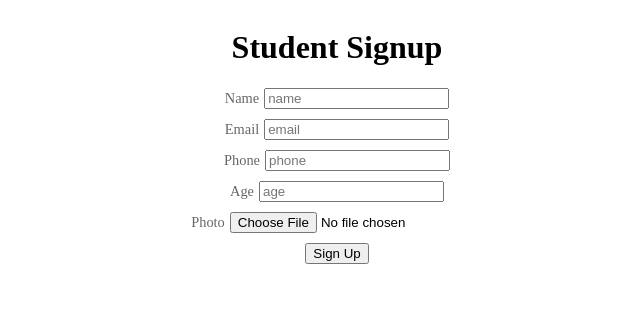
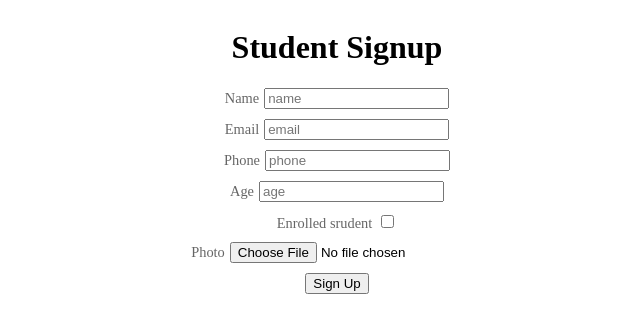
Before and after one commit to SazanDawadi/dataviz-intern, a React (Create React App) app: page / in a window 1280 px wide. Shown: the top 332 px of the page, without its empty margins (303-943 px from the left). Built offline with nearby package versions, Linux system fonts and the light colour scheme.

Commit message:
Add multiple validation rule

```diff
--- a/src/comps/Form.js
+++ b/src/comps/Form.js
@@ -5,6 +5,7 @@ import '../styles/form.css'
 const Form = () => {
     const [state, setState] = useState({});
     const[error, setError] = useState({});
+    const [selectedFile, setSelectedFile] = useState(null);
 
 
     const handleSubmit = (event) => {
@@ -20,6 +21,49 @@ const Form = () => {
         setError({ ...error, [name]: false })
 
         if(validation_rule.validate){
+
+            switch(event.target.type){
+                case 'text':
+                    if(value.length > validation_rule.rules.max  || value.length < validation_rule.rules.min ){
+                        setError({ ...error, [name]: true })
+
+                    }
+                    break;
+
+                case 'checkbox':
+                    console.log(event.target.checked)
+
+                    if(!event.target.checked &&  validation_rule.rules.should_be_checked){
+                        setError({ ...error, [name]: true });
+                        setState({ ...state, [name]: true });
+
+                    }
+                    break;
+
+                case 'file':
+                    if(event.target.files[0].type === validation_rule.rules.file_type ){
+                        setSelectedFile(event.target.files[0]);
+                    }
+                    else{
+                        setError({ ...error, [name]: true });
+                    }
+
+                    console.log(selectedFile)
+                    break;
+
+                case 'number':
+                    if(value>  validation_rule.rules.max){
+                        setError({ ...error, [name]: true });
+
+                    }
+                    break;
+
+
+                default:
+                    break;
+
+            }
+            console.log(event.target.type)
 
             if(value.length > validation_rule.rules.max){
                 setError({ ...error, [name]: true })
@@ -43,6 +87,7 @@ const Form = () => {
 
 
                         {inputData.validation_rule.validate && error[inputData.name]?<div><br/><label className='error'>{inputData.error_msg}</label></div>:''}
+
                         <br/>
 
 
--- a/src/schema/formFields.json
+++ b/src/schema/formFields.json
@@ -7,8 +7,8 @@
                 "name":"name",
                 "label":"Name",
                 "required":true,
-                "validation_rule":{"validate":true,"rules":{"max":4}},
-                "error_msg":"Name can't be longer than four letters",
+                "validation_rule":{"validate":true,"rules":{"min":4,"max":10}},
+                "error_msg":"Name should be 4 - 10 letters",
                 "data_type":"Integer",
                 "html_element":"textbox"
 
@@ -28,7 +28,7 @@
                 "id":2,
                 "name":"phone",
                 "label":"Phone",
-                "validation_rule":{"validate":true,"rules":{"max":10}},
+                "validation_rule":{"validate":true,"rules":{"max_length":10}},
                 "error_msg":"Number can't be longer than 10 digit",
                 "required":true,
                 "data_type":"number",
@@ -39,7 +39,7 @@
                 "id":3,
                 "name":"age",
                 "label":"Age",
-                "validation_rule":{"validate":true,"rules":{"max":10}},
+                "validation_rule":{"validate":true,"rules":{"max":100}},
                 "error_msg":"Age can't be that long",
                 "required":true,
                 "options":[],
@@ -49,10 +49,22 @@
             },
             {
                 "id":4,
+                "name":"enrolled_student",
+                "label":"Enrolled srudent",
+                "validation_rule":{"validate":true,"rules":{"should_be_checked":true}},
+                "error_msg":"This feild should be checked",
+                "required":true,
+                "options":[],
+                "data_type":"String",
+                "html_element":"checkbox"
+
+            },
+            {
+                "id":5,
                 "name":"photo",
                 "label":"Photo",
-                "validation_rule":{"validate":true,"rules":{"max":4}},
-                "error_msg":" ",
+                "validation_rule":{"validate":true,"rules":{"file_type":"image/png"}},
+                "error_msg":"Only png image supported!",
                 "required":true,
                 "options":[],
                 "data_type":"Image",
```
